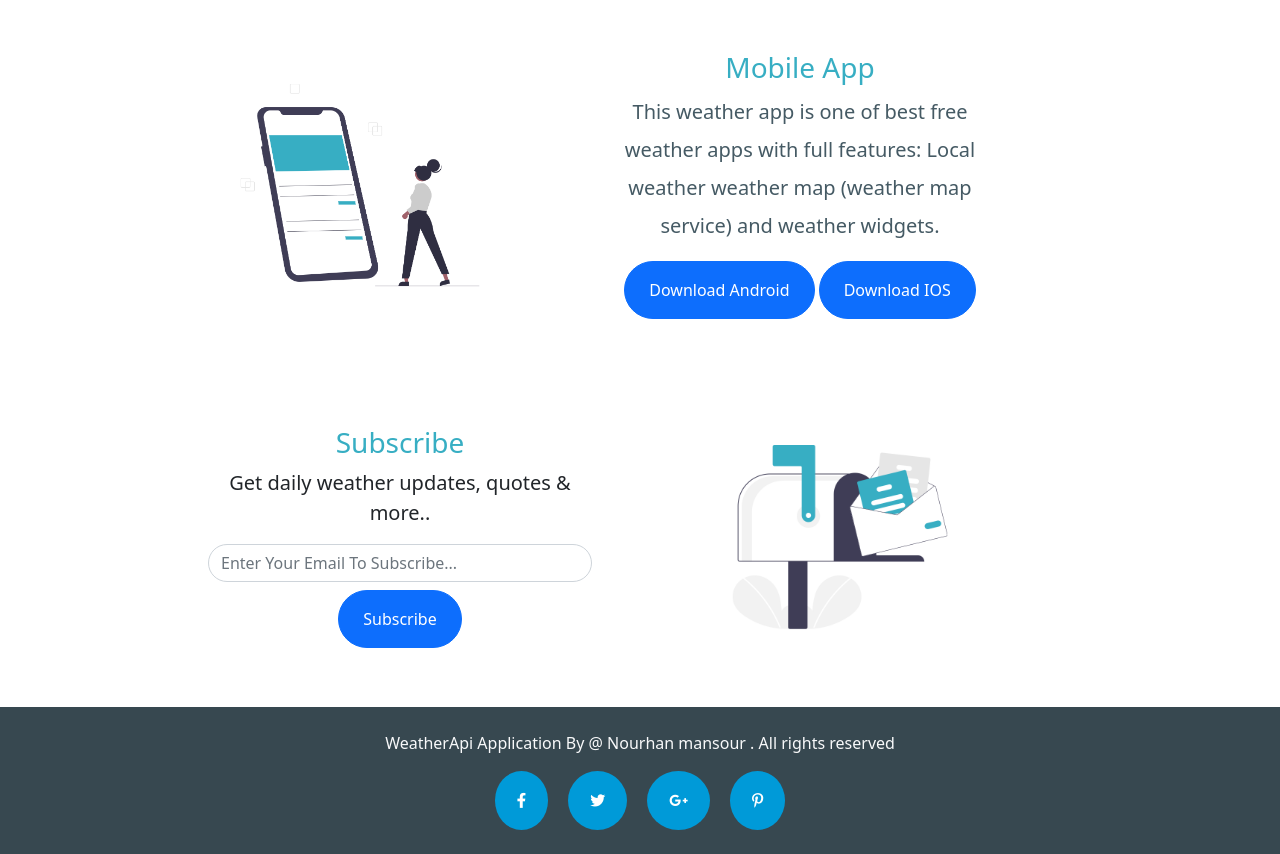
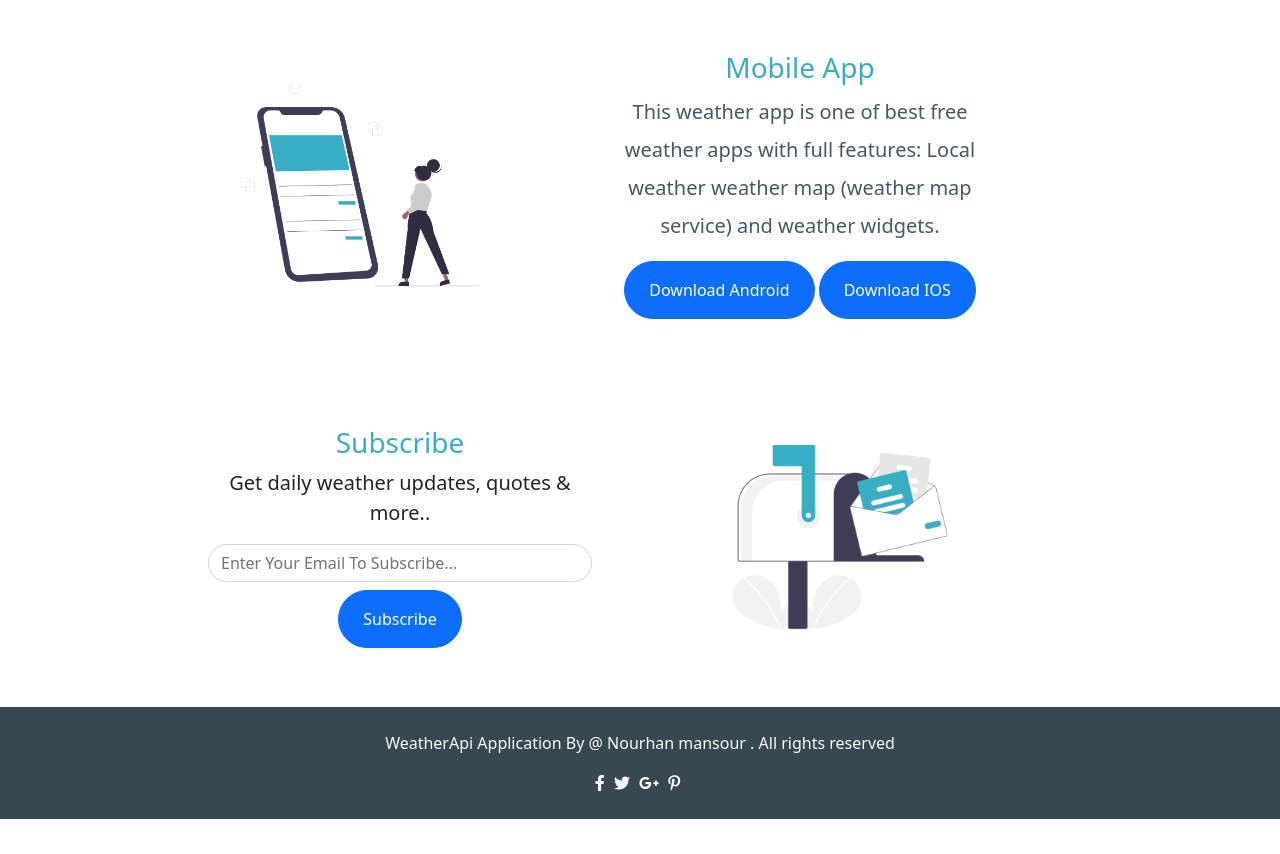
Before and after one commit to norhanmansour/weather-application, a plain HTML site: page index.html in a window 1280 px wide. Shown: the part 749-1603 px from the top of the page. After the commit the page ends 1568 px from the top, so only its background shows below. Drawn offline with Linux system fonts and the light colour scheme; no server answers.

Commit message:
update social-media links

```diff
--- a/css/main.css
+++ b/css/main.css
@@ -55,14 +55,18 @@
 }
 
 .socialMediaIcons i {
-    margin: 0 10px;
+    /* margin: 0 10px;
     border: 2px solid transparent;
     border-radius: 50%;
     transition: all 0.5s;
     font-size: 15px;
     padding: 20px;
     background-color: #009AD8;
-    color: white;
+    color: white; */
+    margin-right: 5px;
+    font-size: 16px;
+    cursor: pointer;
+    transition: all 0.3s;
 }
 
 .socialMediaIcons i:hover {
--- a/index.html
+++ b/index.html
@@ -2,6 +2,11 @@
 
 <head>
     <title>Weather application</title>
+    <meta charset="UTF-8" />
+    <meta name="author" content="Nourhan Mansour" />
+    <meta name="description" content="weather app" />
+    <meta name="viewport" content="width=device-width, initial-scale=1.0" />
+    <meta name="keywords" content="html,css,js,ajax,weather" />
     <link rel="preconnect" href="https://fonts.googleapis.com">
     <link rel="preconnect" href="https://fonts.gstatic.com" crossorigin>
     <link href="https://fonts.googleapis.com/css2?family=Roboto&display=swap" rel="stylesheet">
@@ -111,7 +116,7 @@
     <footer class="py-4 ">
         <p class="text-light text-center">WeatherApi Application By @ Nourhan mansour . All rights reserved</p>
 
-        <div class="socialMediaIcons  d-flex align-items-center justify-content-center">
+        <div class="socialMediaIcons  text-white text-center mt-2">
             <i class="fa-brands fa-facebook-f"></i>
             <i class="fa-brands fa-twitter"></i>
             <i class="fa-brands fa-google-plus-g"></i>
```
